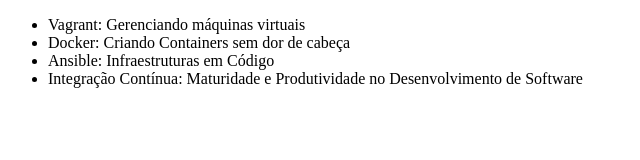
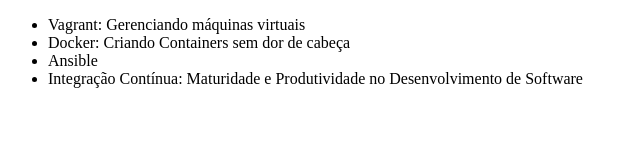
Before and after one commit to BrunoSavone/Alura-git-2, a plain HTML site: page index.html in a window 1280 px wide. Shown: the whole page, without its empty margins (0-640 px from the left). Drawn offline with Linux system fonts and the light colour scheme.

Commit message:
Revert "mudando o nome do curso"
This reverts commit 17e51a556fbe762aa5e4430d1332ab3816a2c9fe.

```diff
--- a/index.html
+++ b/index.html
@@ -8,7 +8,7 @@
     <ul>
         <li>Vagrant: Gerenciando máquinas virtuais</li>
         <li>Docker: Criando Containers sem dor de cabeça</li>
-        <li>Ansible: Infraestruturas em Código</li>
+        <li>Ansible</li>
         <li>Integração Contínua: Maturidade e Produtividade no Desenvolvimento de Software</li>
     </ul>
 </body>
```
